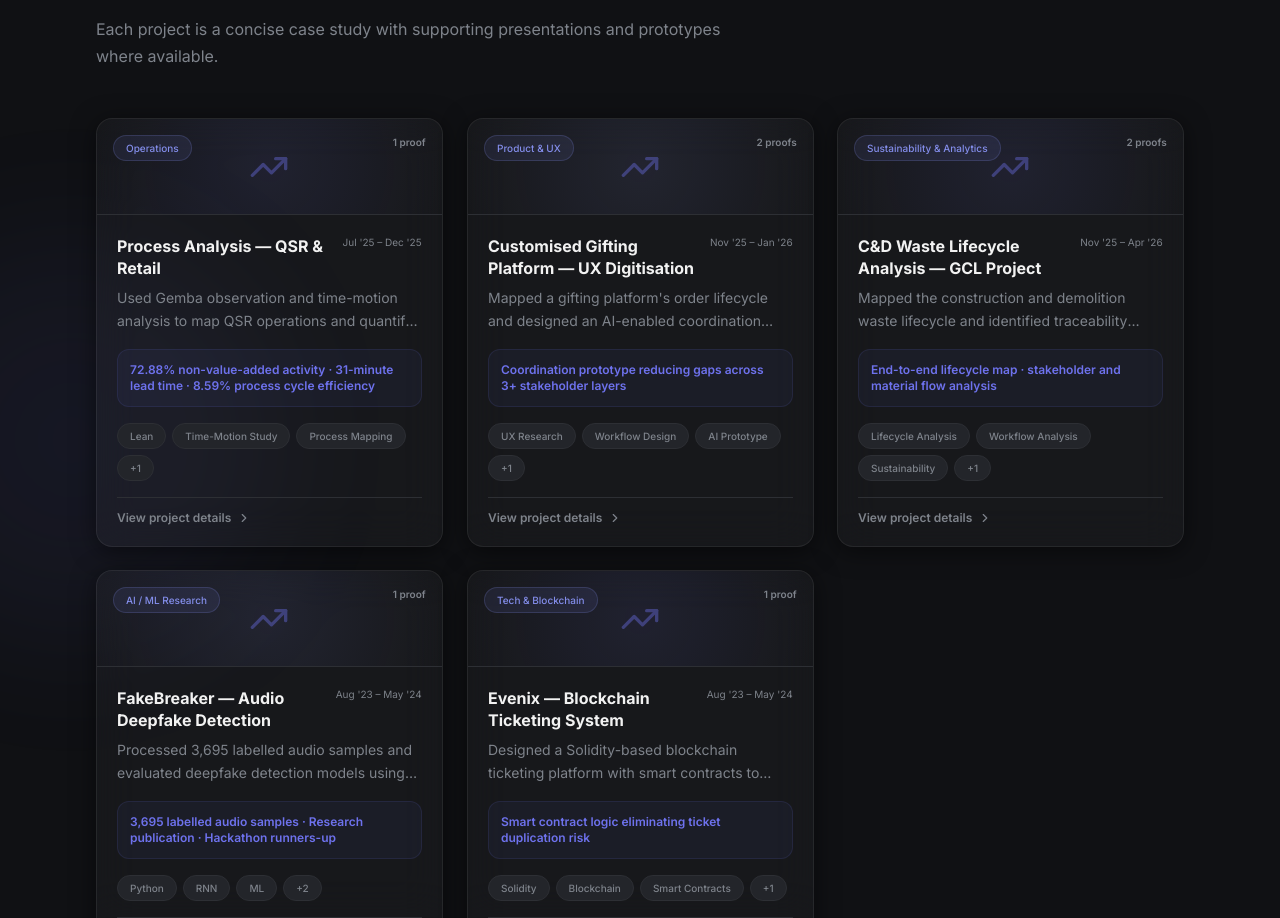
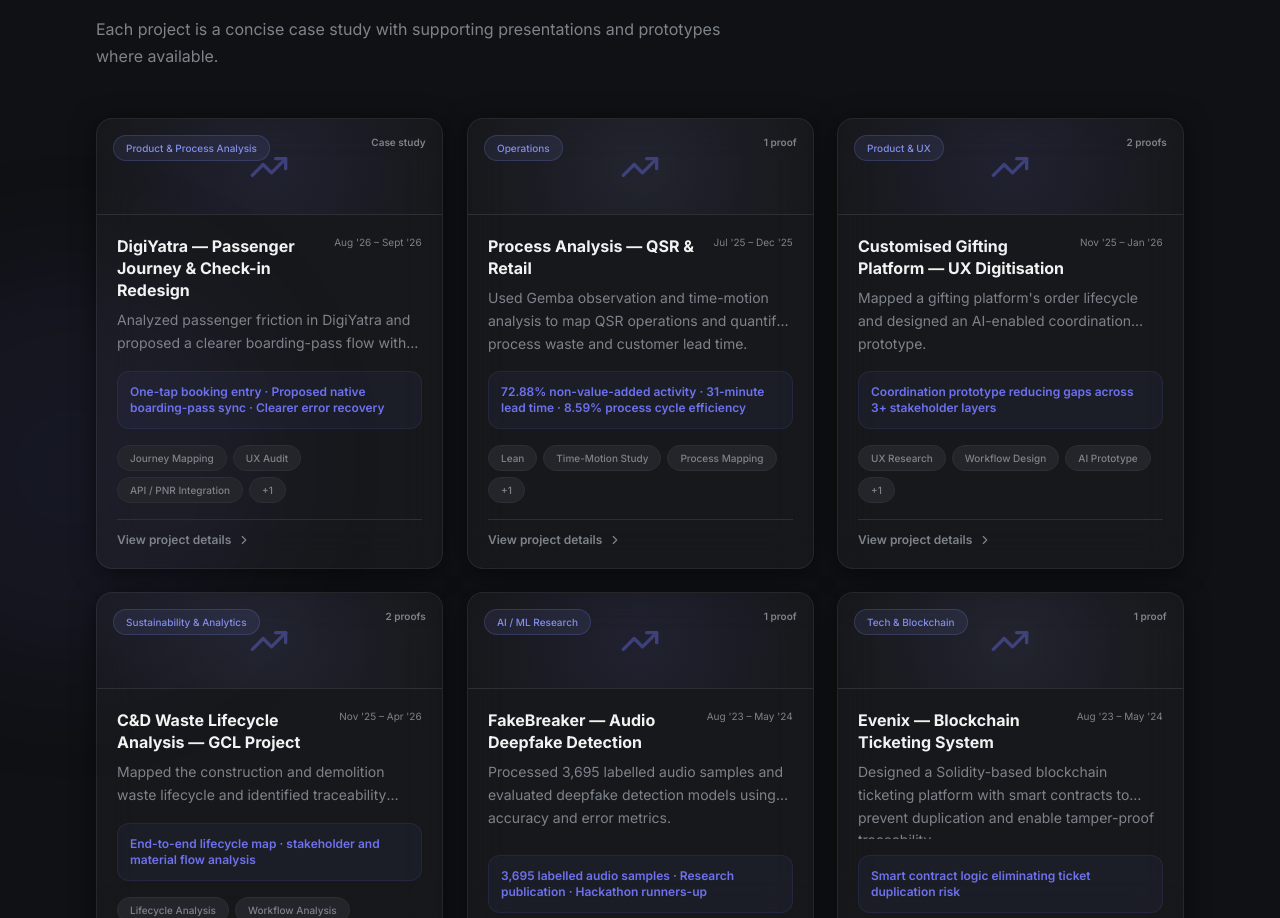
Before and after one commit to jainam03/portfolio-app, a Next.js app: page / in a window 1280 px wide. Shown: the part 2084-3002 px from the top of the page. Built offline with nearby package versions, Linux system fonts and the light colour scheme.

Commit message:
Add DigiYatra case study to portfolio

```diff
--- a/src/components/Projects.tsx
+++ b/src/components/Projects.tsx
@@ -153,7 +153,7 @@
   const artifacts = (project.artifacts ?? []).filter((artifact) => artifact.available);
   return (
     <button onClick={onClick} className="glass rounded-2xl card-hover relative overflow-hidden group h-full flex flex-col text-left w-full" aria-label={`Explore ${project.title}`} id={`project-card-${project.id}`}>
-      <div className="h-24 w-full relative overflow-hidden flex items-center justify-center border-b border-[hsl(var(--border))]"><div className="absolute inset-0 opacity-10 group-hover:opacity-20 transition-opacity" style={{ background: index % 2 === 0 ? 'radial-gradient(circle at center, hsl(var(--primary)), transparent)' : 'radial-gradient(circle at center, hsl(var(--accent)), transparent)' }} /><span className="absolute top-4 left-4 chip-accent text-[10px]">{project.domain}</span><TrendingUp className="w-10 h-10 text-[hsl(var(--primary))] opacity-40 group-hover:scale-110 transition-transform" /><span className="absolute top-4 right-4 text-[10px] font-semibold text-muted-foreground">{artifacts.length} proof{artifacts.length === 1 ? '' : 's'}</span></div>
+      <div className="h-24 w-full relative overflow-hidden flex items-center justify-center border-b border-[hsl(var(--border))]"><div className="absolute inset-0 opacity-10 group-hover:opacity-20 transition-opacity" style={{ background: index % 2 === 0 ? 'radial-gradient(circle at center, hsl(var(--primary)), transparent)' : 'radial-gradient(circle at center, hsl(var(--accent)), transparent)' }} /><span className="absolute top-4 left-4 chip-accent text-[10px]">{project.domain}</span><TrendingUp className="w-10 h-10 text-[hsl(var(--primary))] opacity-40 group-hover:scale-110 transition-transform" /><span className="absolute top-4 right-4 text-[10px] font-semibold text-muted-foreground">{artifacts.length ? `${artifacts.length} proof${artifacts.length === 1 ? '' : 's'}` : 'Case study'}</span></div>
       <div className="p-5 flex flex-col flex-1"><div className="flex items-start justify-between gap-3 mb-2"><h3 className="font-bold text-base leading-snug group-hover:text-[hsl(var(--primary))] transition-colors">{project.title}</h3><span className="text-[10px] text-muted-foreground shrink-0">{project.period}</span></div><p className="text-sm text-muted-foreground leading-relaxed mb-4 flex-1 line-clamp-2">{project.summary}</p><div className="p-3 rounded-xl bg-[hsl(var(--primary)/0.06)] border border-[hsl(var(--primary)/0.12)] mb-4"><p className="text-xs font-semibold text-[hsl(var(--primary))]">{project.impact}</p></div><div className="flex flex-wrap gap-1.5 mb-4">{project.tags.slice(0, 3).map((tag) => <span key={tag} className="chip-muted text-[10px]">{tag}</span>)}{project.tags.length > 3 && <span className="chip-muted text-[10px]">+{project.tags.length - 3}</span>}</div><div className="flex items-center gap-1.5 text-xs font-semibold text-muted-foreground group-hover:text-[hsl(var(--primary))] pt-3 border-t border-[hsl(var(--border))] transition-colors"><span>View project details</span><ChevronRight className="w-3.5 h-3.5 group-hover:translate-x-1 transition-transform" /></div></div>
     </button>
   );
--- a/src/data/content.ts
+++ b/src/data/content.ts
@@ -98,6 +98,28 @@
 };
 
 export const projects: Project[] = [
+  {
+    id: "p6",
+    title: "DigiYatra — Passenger Journey & Check-in Redesign",
+    domain: "Product & Process Analysis",
+    period: "Aug '26 – Sept '26",
+    summary:
+      "Analyzed passenger friction in DigiYatra and proposed a clearer boarding-pass flow with API/PNR-enabled auto-sync.",
+    tags: ["Journey Mapping", "UX Audit", "API / PNR Integration", "Biometric Recovery"],
+    impact: "One-tap booking entry · Proposed native boarding-pass sync · Clearer error recovery",
+    problem:
+      "The passenger journey had broken boarding-pass uploads, confusing 'Hub & Spoke' language, overlapping calls to action, and biometric errors that could leave travelers blocked.",
+    approach:
+      "Reviewed the frequent-flyer and first-time-traveler journeys, mapped process, cognitive, UI, and technical friction, then prioritized a single prominent booking action and an API/PNR-enabled boarding-pass sync concept.",
+    tools: ["Passenger Journey Analysis", "UX Audit", "Persona Mapping", "Product Roadmapping", "Success Metric Design"],
+    insights: [
+      "Different travelers face different friction: frequent flyers value speed, while first-time travelers need simpler navigation and clearer guidance.",
+      "The deck prioritizes a single clear entry point first, then auto-sync and simpler terminology.",
+      "Native check-in and reduced support tickets are proposed outcomes; they were not measured in a live rollout.",
+    ],
+    outcome:
+      "Proposed a phased redesign: simplify labels and calls to action, add API/PNR-based booking and boarding-pass sync, clarify biometric recovery, and track adoption, funnel drop-off, and support-ticket change.",
+  },
   {
     id: "p1",
     title: "Process Analysis — QSR & Retail",
```
